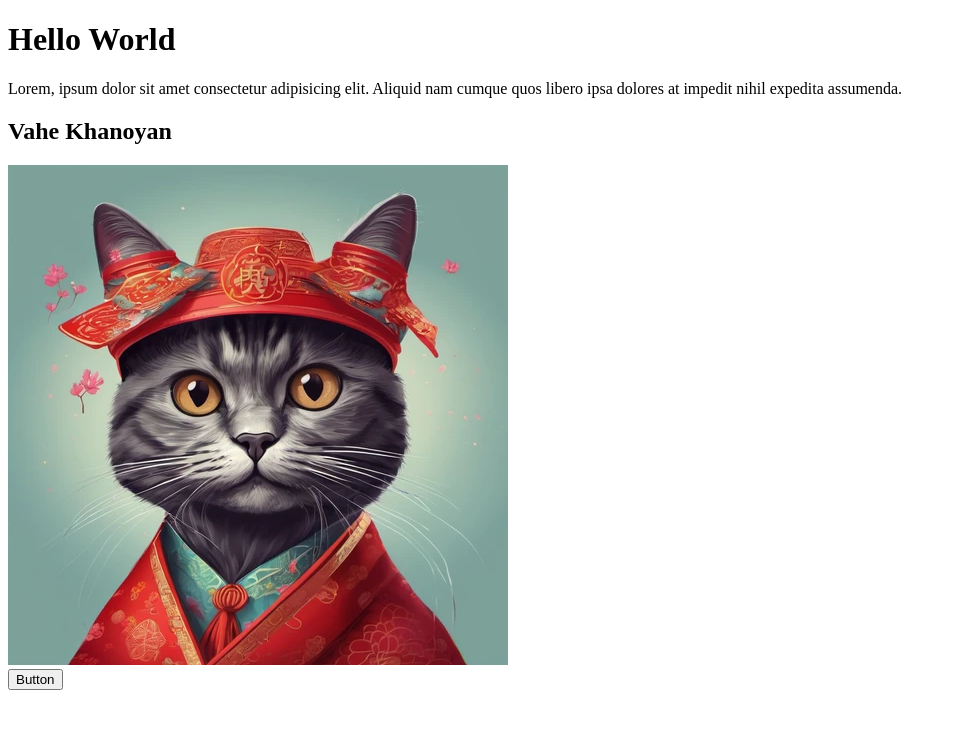
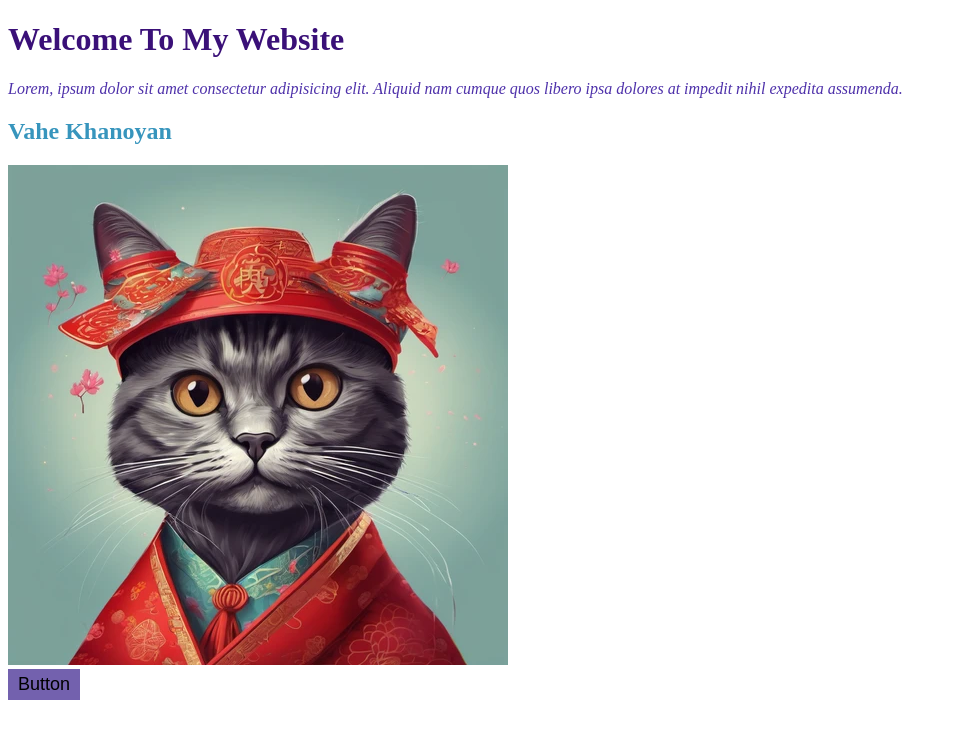
Before and after one commit to khanoyanv/js_task, a plain HTML site: page index.html in a window 1280 px wide. Shown: the whole page, without its empty margins (0-958 px from the left). Drawn offline with Linux system fonts and the light colour scheme.

Commit message:
Update index.html

```diff
--- a/index.html
+++ b/index.html
@@ -1,20 +1,21 @@
 <!DOCTYPE html>
 <head>
-
+    <title>Protfolio</title>
+    <link rel="stylesheet" href="style.css">
 </head>
 <body>
-    <h1>Hello World</h1>
-    <p>
+    <h1 class="welcome_note">Welcome To My Website</h1>
+    <p class="description">
         Lorem, ipsum dolor sit amet consectetur adipisicing elit. Aliquid nam cumque quos libero ipsa dolores at impedit nihil expedita assumenda.
     </p>
-    <h2>Vahe Khanoyan</h2>
+    <h2 class="name">Vahe Khanoyan</h2>
     <div>
         <img src="cat.webp" alt="Cat Image">
     </div>
-    <button onclick="handleClick()">Button</button>
+    <button class="btn" onclick="handleClick()">Button</button>
     <script>
         function handleClick() {
-            alert("Button Clicked");
+            alert("button clicked");
         }
     </script>
 </body>
```
